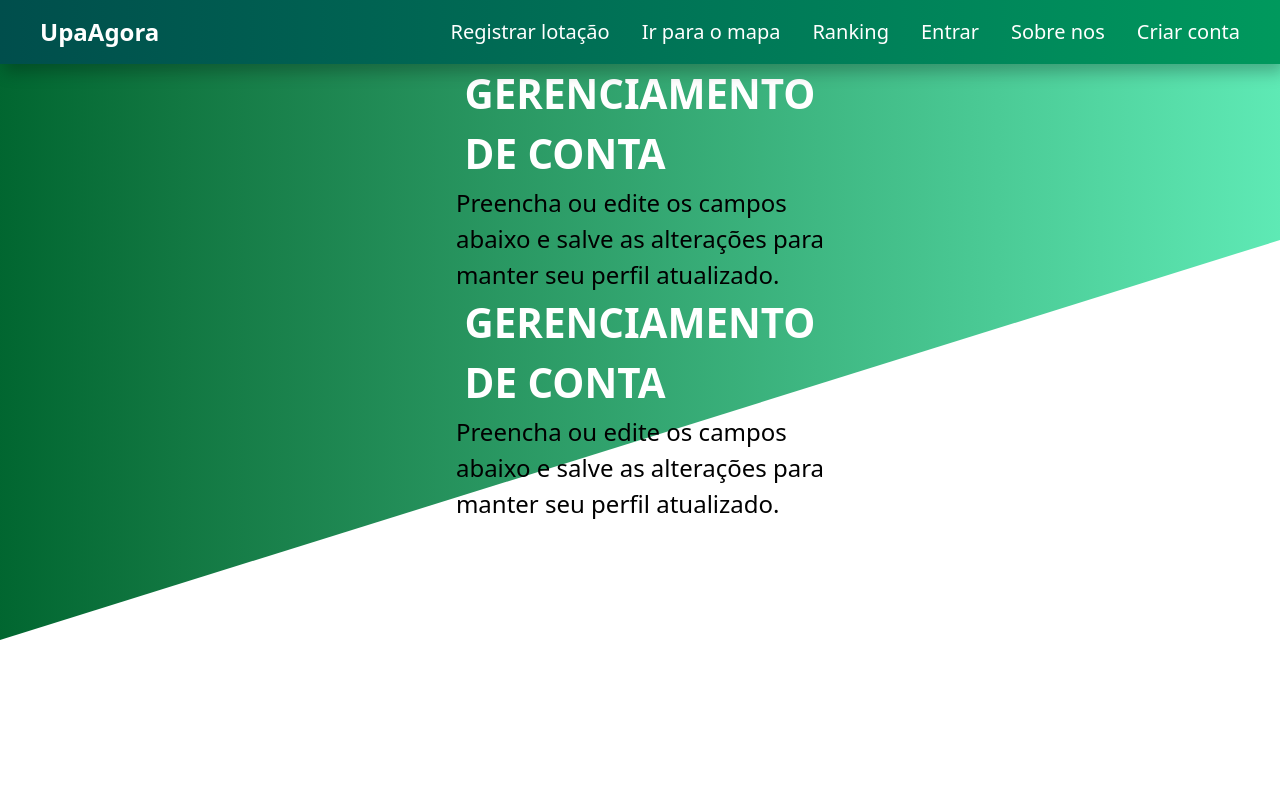
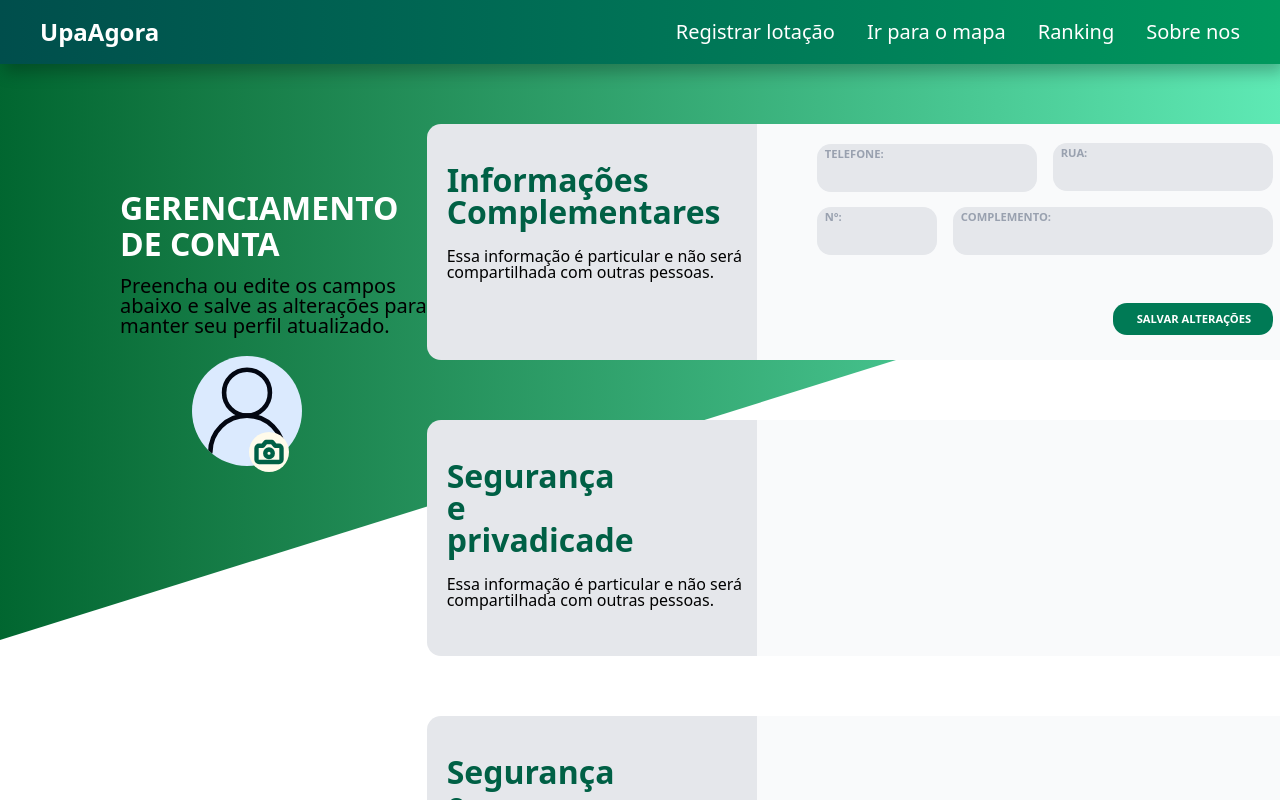
Before and after one commit to N1nh4/frontend-lab-web, a Next.js app: page /perfil in a window 1280 px wide. Shown: the top 800 px of the page. Built offline with nearby package versions, Linux system fonts and the light colour scheme.

Commit message:
add novo card

```diff
--- a/src/app/(paginas)/(public)/perfil/page.tsx
+++ b/src/app/(paginas)/(public)/perfil/page.tsx
@@ -1,16 +1,16 @@
 import Cabecalho from "@/components/cabecalho";
-
+import {UserRound} from 'lucide-react';
+import {Camera} from 'lucide-react';
 export default function Perfil() {
     const navLinks = [
     { id: 1, label: 'Registrar lotação', href: '/registrar-lotacao' },
     { id: 2, label: 'Ir para o mapa', href: '/mapa' },
     { id: 3, label: 'Ranking', href: '/ranking' },
-    { id: 4, label: 'Entrar', href: '/entrar' },
     { id: 5, label: 'Sobre nos', href: '/sobre-nos' },
-    { id: 6, label: 'Criar conta', href: '/criar-conta' },
+
   ];
   return (
-    <div className="relative  overflow-x-hidden">
+    <div className="relative overflow-x-hidden">
 
       {/* Fundo com divisão diagonal (feito inline) */}
       <div
@@ -19,27 +19,127 @@ export default function Perfil() {
       </div>
 
       <Cabecalho navLinks={navLinks} />
-      <div className="flex flex-col items-center justify-center h-full z-20">
-      <div className=" z-9  text-white">
-        <h1 className = "font-bold text-[252%]">GERENCIAMENTO</h1>
-        <h1 className = "font-bold text-[252%]">DE CONTA</h1>
-      </div>
-      <div className="z-9 text-black">
-        <h1 className = "text-[24px]">Preencha ou edite os campos</h1>
-        <h1 className = "text-[24px]">abaixo e salve as alterações para</h1>
-        <h1 className = "text-[24px]">manter seu perfil atualizado. </h1>
-      </div>
-      <div className=" z-9  text-white">
-        <h1 className = "font-bold text-[252%]">GERENCIAMENTO</h1>
-        <h1 className = "font-bold text-[252%]">DE CONTA</h1>
-      </div>
-      <div className="z-9 text-black">
-        <h1 className = "text-[24px]">Preencha ou edite os campos</h1>
-        <h1 className = "text-[24px]">abaixo e salve as alterações para</h1>
-        <h1 className = "text-[24px]">manter seu perfil atualizado. </h1>
+      <div className ="w-full flex">
+
+          <div className="flex flex-col items-start justify-center w-1/3 h-full z-20 pl-30 mt-30">
+            <div className=" z-9  text-white">
+              <h1 className = "font-bold text-[200%]">GERENCIAMENTO</h1>
+              <h1 className = "font-bold text-[200%] mt-[-12px]">DE CONTA</h1>
+            </div>
+
+            <div className="flex z-9 text-black mt-2 w-80">
+              <p className="text-xl leading-none">Preencha ou edite os campos abaixo e salve as alterações para manter seu perfil atualizado.</p>
+            </div>
+
+
+            <div className="flex flex-col items-start justify-center z-20 ml-18 mt-5">
+              <UserRound className="relative rounded-full bg-blue-100 cursor-pointer"size={110} strokeWidth={1}/>
+            </div>
+
+            <div className="relative ml-[42%] mt-[-11%] w-10 h-10 bg-amber-50 z-20 rounded-full flex items-center justify-center cursor-pointer">
+              <Camera className="text-emerald-800 z-30"size={30} strokeWidth={3.5} />
+            </div>
+          </div>
+
+          <div className ="flex flex-col items-start justify-center">
+            <div className="w-220 h-59  mt-15 rounded-xl overflow-hidden flex">
+              <div className="w-3/8 bg-gray-200">
+                <div className=" z-9  text-emerald-800 ml-5 mt-10 w-46">
+                  <h1 className = "font-bold text-[200%] leading-none">Informações Complementares</h1>
+
+                </div>
+                <div className="flex z-9 text-black ml-5 mt-5 w-86">
+                  <p className="leading-none">Essa informação é particular e não será compartilhada com outras pessoas.</p>
+                </div>
+              </div>
+
+              <div className="w-5/8 bg-gray-50">{/* ESSA PORRA AQUI ENGLOBA TUDO */}
+                <div className ="flex flex-col items-start justify-center">
+                  <div className="w-55 h-12 ml-15 mt-[7%] rounded-xl overflow-hidden flex">
+                    <div className="w-1/1 bg-gray-200">
+                      <div className=" z-9  text-gray-400 ml-2 mt-1 w-46 ">
+                        <h1 className = "font-bold text-[70%] leading-none">TELEFONE:</h1>
+                      </div>
+                    </div>
+                  </div>
+
+                  <div className="w-30 h-12 ml-15 mt-[5.5%] rounded-xl overflow-hidden flex">
+                    <div className="w-1/1 bg-gray-200">
+                      <div className=" z-9  text-gray-400 ml-2 mt-1 w-46">
+                        <h1 className = "font-bold text-[70%] leading-none">N°:</h1>
+
+                      </div>
+                    </div>
+                  </div>
+
+
+                </div>
+              </div>{/*FINAL DESSA PORRA AQUI ENGLOBA TUDO */}
+              <div className="w-5/8 bg-gray-50">{/* ESSA PORRA AQUI ENGLOBA TUDO */}
+                <div className ="flex flex-col items-start justify-center">
+                  <div className="w-55 h-12 ml-[5%] mt-[6%] rounded-xl overflow-hidden flex">
+                    <div className="w-1/1 bg-gray-200">
+                      <div className=" z-9  text-gray-400 ml-2 mt-1 w-46 ">
+                        <h1 className = "font-bold text-[70%] leading-none">RUA:</h1>
+                      </div>
+                    </div>
+                  </div>
+
+                  <div className="w-80 h-12 ml-[-26.2%] mt-[5%] rounded-xl overflow-hidden flex">
+                    <div className="w-1/1 bg-gray-200">
+                      <div className=" z-9  text-gray-400 ml-2 mt-1 w-46 ">
+                        <h1 className = "font-bold text-[70%] leading-none">COMPLEMENTO:</h1>
+                      </div>
+                    </div>
+                  </div>
+                  <div className="w-40 h-8 ml-[24%] mt-[15%] rounded-xl overflow-hidden flex">
+                    <div className="w-1/1 bg-emerald-700 cursor-pointer">
+                      <div className=" z-9  text-white ml-[14.5%] mt-[6%]">
+                        <h1 className = "font-bold text-[70%] leading-none">SALVAR ALTERAÇÕES</h1>
+                      </div>
+                    </div>
+                  </div>
+                </div>
+              </div>
+            </div>
+
+
+            <div className="w-220 h-59  mt-15 rounded-xl overflow-hidden flex">
+              <div className="w-3/8 bg-gray-200">
+                <div className=" z-9  text-emerald-800 ml-5 mt-10 w-46">
+                  <h1 className = "font-bold text-[200%] leading-none">Segurança e privadicade</h1>
+
+                </div>
+                <div className="flex z-9 text-black ml-5 mt-5 w-86">
+                  <p className="leading-none">Essa informação é particular e não será compartilhada com outras pessoas.</p>
+                </div>
+              </div>
+              <div className="w-5/8 bg-gray-50">{/* ESSA PORRA AQUI ENGLOBA TUDO */}</div>
+
+            </div>
+            <div className="w-220 h-59  mt-15 rounded-xl overflow-hidden flex">
+              <div className="w-3/8 bg-gray-200">
+                <div className=" z-9  text-emerald-800 ml-5 mt-10 w-46">
+                  <h1 className = "font-bold text-[200%] leading-none">Segurança e privadicade</h1>
+
+                </div>
+                <div className="flex z-9 text-black ml-5 mt-5 w-86">
+                  <p className="leading-none">Essa informação é particular e não será compartilhada com outras pessoas.</p>
+                </div>
+              </div>
+              <div className="w-5/8 bg-gray-50">{/* ESSA PORRA AQUI ENGLOBA TUDO */}</div>
+
+            </div>
+
+          </div>
+
+
+
+
       </div>
 
-      </div>
+
+
 
 
     </div>
```
